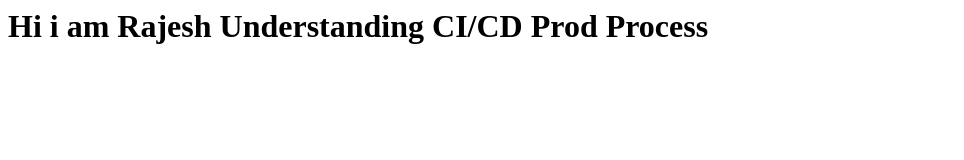
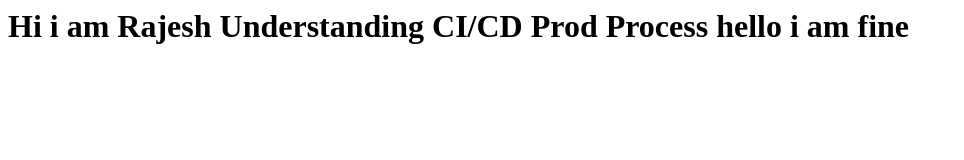
Before and after one commit to awscloudvendor1/rajesh, a plain HTML site: page index.html in a window 1280 px wide. Shown: the whole page, without its empty margins (0-964 px from the left). Drawn offline with Linux system fonts and the light colour scheme.

Commit message:
Update index.html

```diff
--- a/index.html
+++ b/index.html
@@ -1 +1 @@
-<h1> Hi i am Rajesh Understanding CI/CD Prod Process </h1>
+<h1> Hi i am Rajesh Understanding CI/CD Prod Process hello i am fine </h1>
```
